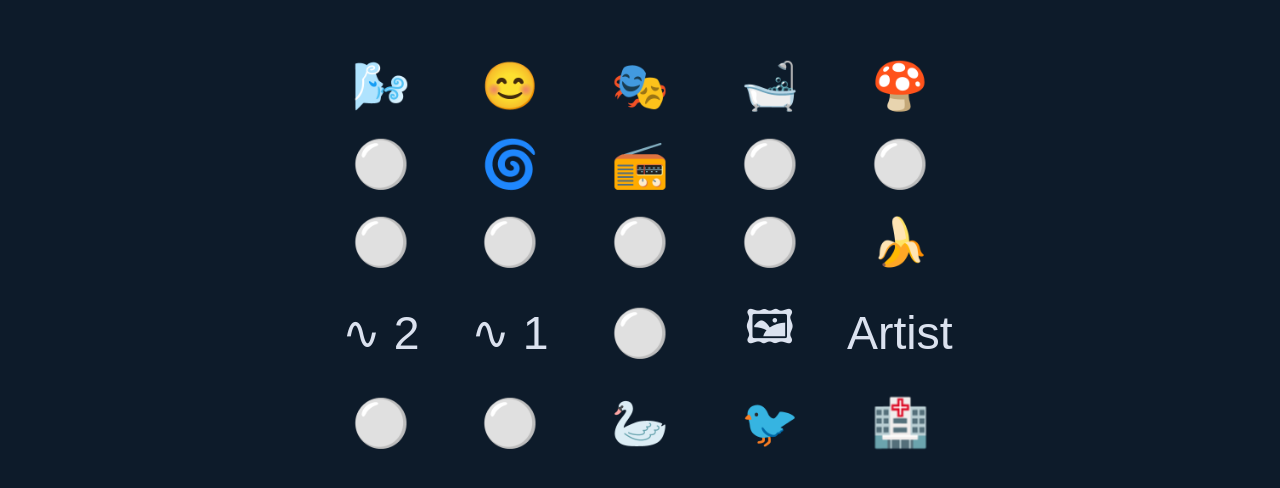
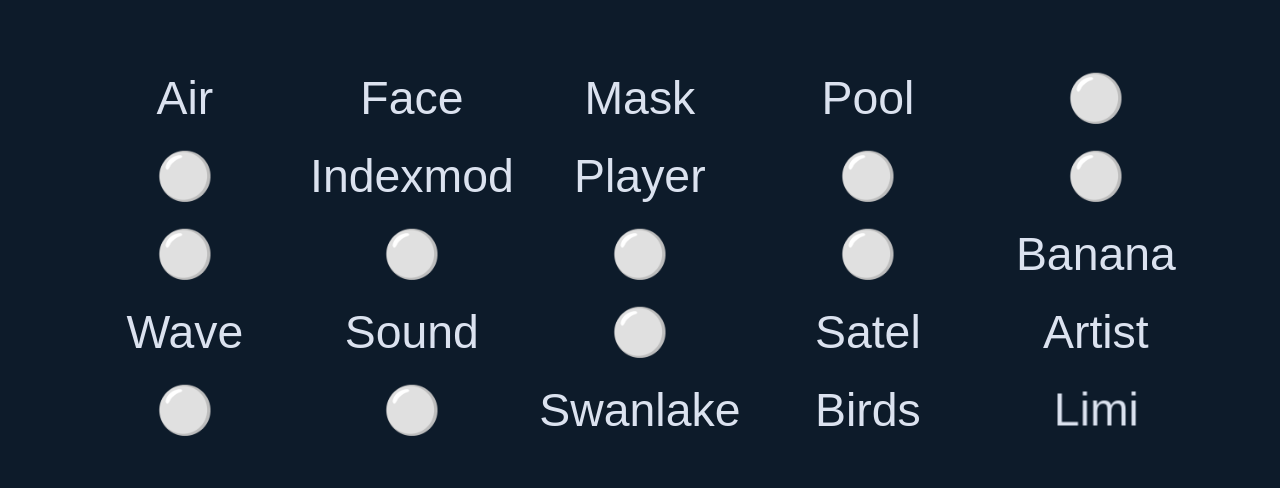
Before and after one commit to indexmod/menu, a plain HTML site: page index.html in a window 1280 px wide. Shown: the part 146-634 px from the top of the page. Drawn offline with Linux system fonts and the light colour scheme.

Commit message:
Update index.html

```diff
--- a/index.html
+++ b/index.html
@@ -96,31 +96,31 @@
   <audio id="blop-sound" src="/water-blup-sound-94679.mp3" preload="auto"></audio>
 
   <div class="grid" id="iconGrid">
-    <a class="icon-link" href="https://air.indexmod.xyz">🌬️</a>
-    <a class="icon-link" href="https://face.indexmod.xyz">😊</a>
-    <a class="icon-link" href="https://mask.indexmod.xyz">🎭</a>
-    <a class="icon-link" href="https://pool.indexmod.xyz">🛁</a>
-    <a class="icon-link" "https://mashroom.indexmod.xyz">🍄</a>
+    <a class="icon-link" href="https://air.indexmod.xyz">Air</a>
+    <a class="icon-link" href="https://face.indexmod.xyz">Face</a>
+    <a class="icon-link" href="https://mask.indexmod.xyz">Mask</a>
+    <a class="icon-link" href="https://pool.indexmod.xyz">Pool</a>
+    <a class="icon-link" "https://mashroom.indexmod.xyz">⚪</a>
     <a class="icon-link" "https://slow.indexmod.xyz">⚪</a>
-    <a class="icon-link" href="https://indexmod.xyz">🌀</a>
-    <a class="icon-link" href="https://player.indexmod.xyz">📻</a>
+    <a class="icon-link" href="https://indexmod.xyz">Indexmod</a>
+    <a class="icon-link" href="https://player.indexmod.xyz">Player</a>
     <a class="icon-link" "https://art.indexmod.xyz">⚪</a>
     <a class="icon-link" "https://code.indexmod.xyz">⚪</a>
     <a class="icon-link" "https://noise.indexmod.xyz">⚪</a>
     <a class="icon-link" "https://dark.indexmod.xyz">⚪</a>
     <a class="icon-link" "https://light.indexmod.xyz">⚪</a>
     <a class="icon-link" "https://data.indexmod.xyz">⚪</a>
-    <a class="icon-link" href="https://banana.indexmod.xyz">🍌</a>
-    <a class="icon-link" href="https://indexmod.github.io/wave">∿ 2</a>
-    <a class="icon-link" href="https://indexmod.github.io/sound">∿ 1</a>
+    <a class="icon-link" href="https://banana.indexmod.xyz">Banana</a>
+    <a class="icon-link" href="https://indexmod.github.io/wave">Wave</a>
+    <a class="icon-link" href="https://indexmod.github.io/sound">Sound</a>
     <a class="icon-link" "https://mind.indexmod.xyz">⚪</a>
-    <a class="icon-link" href="https://satel.indexmod.xyz">🖼</a>
+    <a class="icon-link" href="https://satel.indexmod.xyz">Satel</a>
     <a class="icon-link" href="https://indexmod.xyz/deinichenko-andrei">Artist</a>
     <a class="icon-link" "https://dream.indexmod.xyz">⚪</a>
     <a class="icon-link" "https://cloud.indexmod.xyz">⚪</a>
-    <a class="icon-link" href="https://swanlake.indexmod.xyz">🦢</a>
-    <a class="icon-link" href="https://birds.indexmod.xyz">🐦</a>
-    <a class="icon-link" href="https://liminal.indexmod.xyz">🏥</a>
+    <a class="icon-link" href="https://swanlake.indexmod.xyz">Swanlake</a>
+    <a class="icon-link" href="https://birds.indexmod.xyz">Birds</a>
+    <a class="icon-link" href="https://liminal.indexmod.xyz">Limi</a>
   </div>
 
   <script>
```
